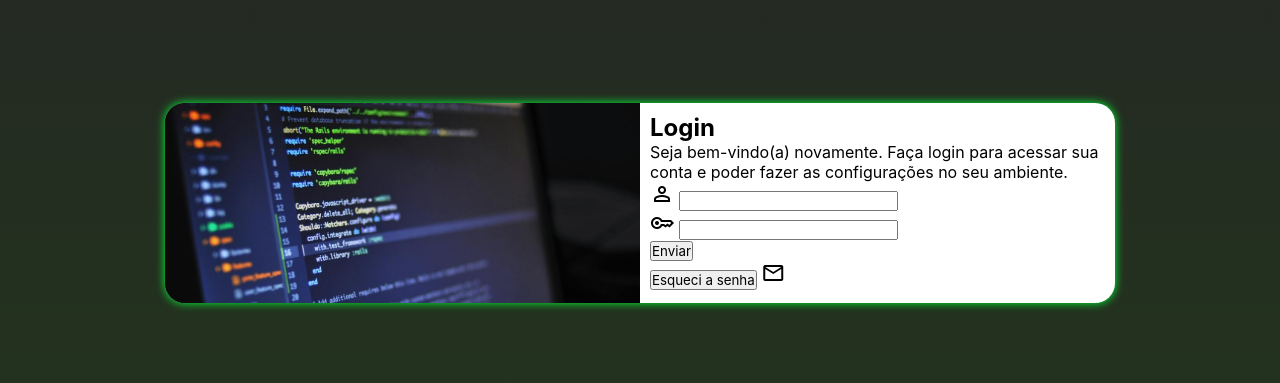
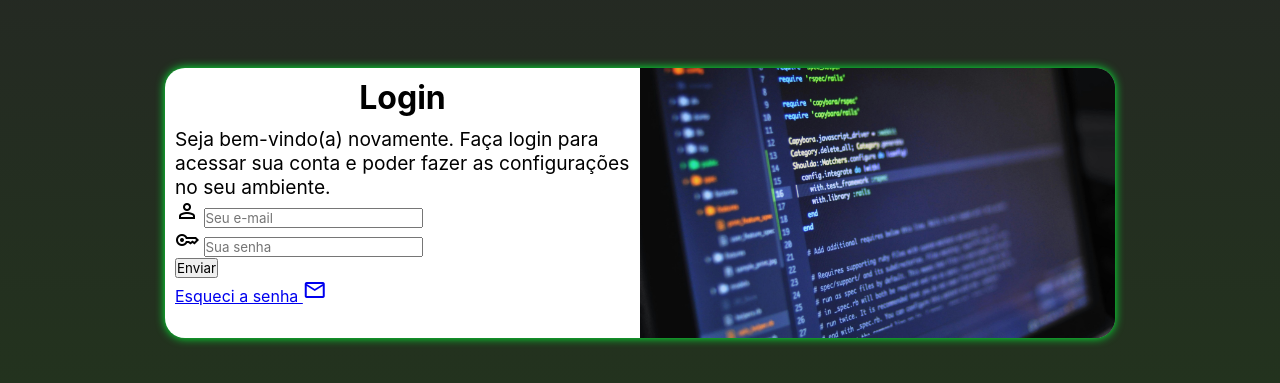
Before and after one commit to Ellxe05/projeto-login, a plain HTML site: page index.html in a window 1280 px wide. Shown: the part 197-580 px from the top of the page. Drawn offline with nearby package versions, Linux system fonts and the light colour scheme.

Commit message:
config 1 do form

```diff
--- a/estilos/media-query.css
+++ b/estilos/media-query.css
@@ -24,14 +24,20 @@
         width: 950px;
     }
     #login > #imagem {
-        float: left;
+        float: right;
         width: 50%;
     }
     #login > #formulario {
-        float: right;
+        float: left;
         width: 50%;
     }
     body {
         background-image: linear-gradient(to top, rgba(46, 105, 28, 0.37), rgb(37, 37, 37));
     }
 }
+#formulario > h1 {
+    font-size: 2em;
+}
+#formulario > p {
+    font-size: 1.2em;
+}
--- a/estilos/style.css
+++ b/estilos/style.css
@@ -35,12 +35,19 @@ main {
 
 #login > #imagem {
     display: block;
-    background:black url(../imagens/note.jpg) no-repeat;
+    background:black url(../imagens/note3.jpg) no-repeat;
     background-size: cover;
-    height: 200px;
+    height: 270px;
 }
 
 #login > #formulario {
     display: block;
     padding: 10px;
 }
+#formulario > h1 {
+    text-align: center;
+    margin-bottom: 10px;
+ }
+ #formulario > p {
+    font-size: 0.8em;
+}
--- a/index.html
+++ b/index.html
@@ -20,24 +20,24 @@
                 <h1>Login</h1>
                 <p>Seja bem-vindo(a) novamente. Faça login para acessar sua conta e poder fazer as configurações no seu ambiente.</p>
 
-                <form action="login.php" method="post">
-                    <p>
+                <form action="login.php" method="post" autocomplete="on">
+                    <div class="campo">
                         <label for="iemail"><span id="person" class="material-symbols-outlined">
                             person
                             </span></label>
-                        <input type="email" id="iemail" required>
-                    </p>
-                    <p>
+                        <input type="email" id="iemail" required placeholder="Seu e-mail">
+                        </div>
+                    <div class="campo">
                         <label for="isenha"><span id="key" class="material-symbols-outlined">
                             key
                             </span></label>
-                        <input type="password" id="isenha" required min="8">
-                    </p>
+                        <input type="password" id="isenha" required minlength="8" placeholder="Sua senha" autocomplete="current-password">
+                    </div>
                 </form>
                 <input type="submit" value="Enviar"> <br>
-                <input type="reset" value="Esqueci a senha"> <span id="mail" class="material-symbols-outlined">
+                <a href="esqueci.html">Esqueci a senha <span id="mail" class="material-symbols-outlined">
                     mail
-                    </span>
+                    </span> </a>
             </div>
         </section>
     </main>
```
Also changed, not shown: imagens/note2.jpg (added), imagens/note3.jpg (added).
